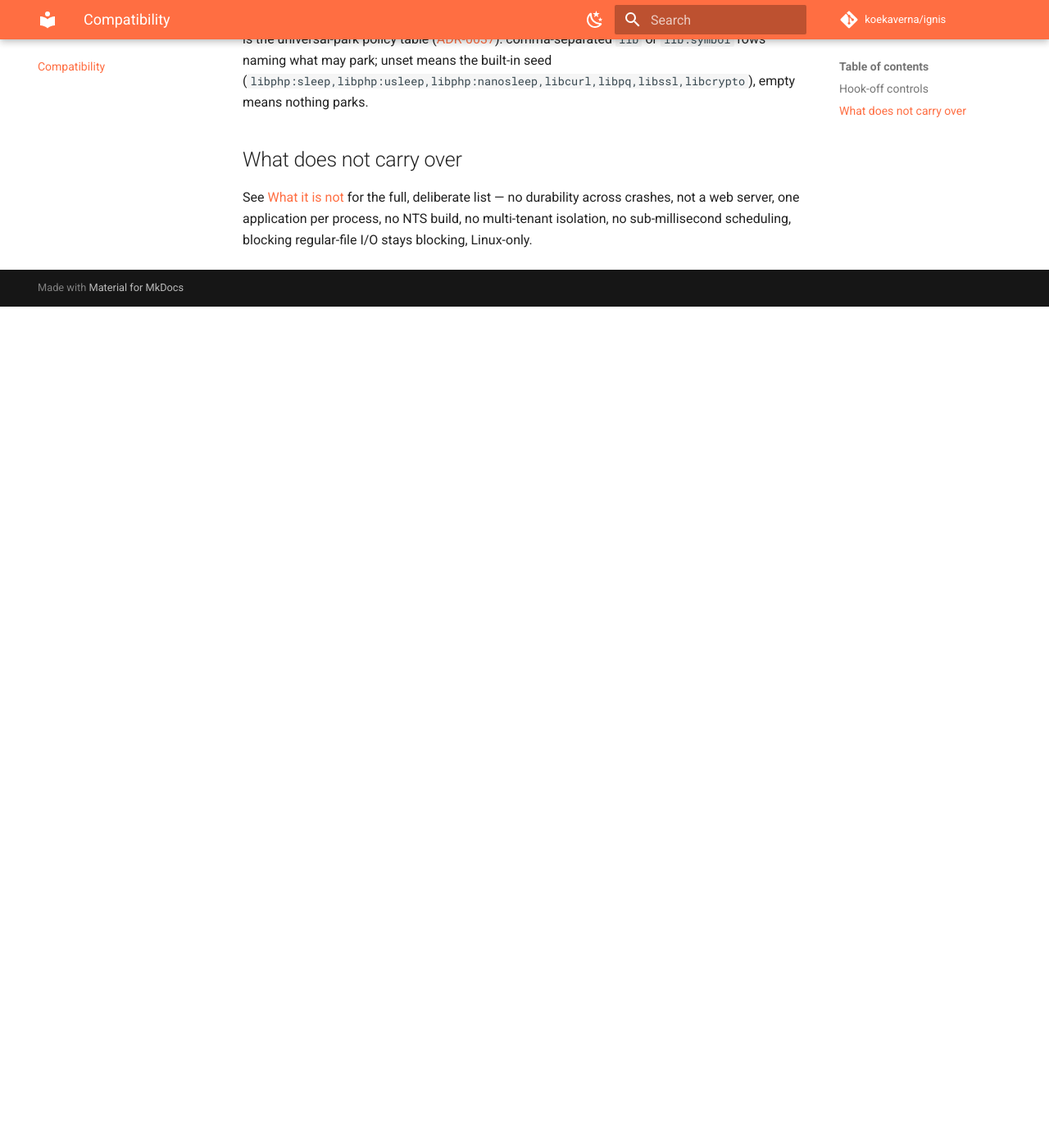
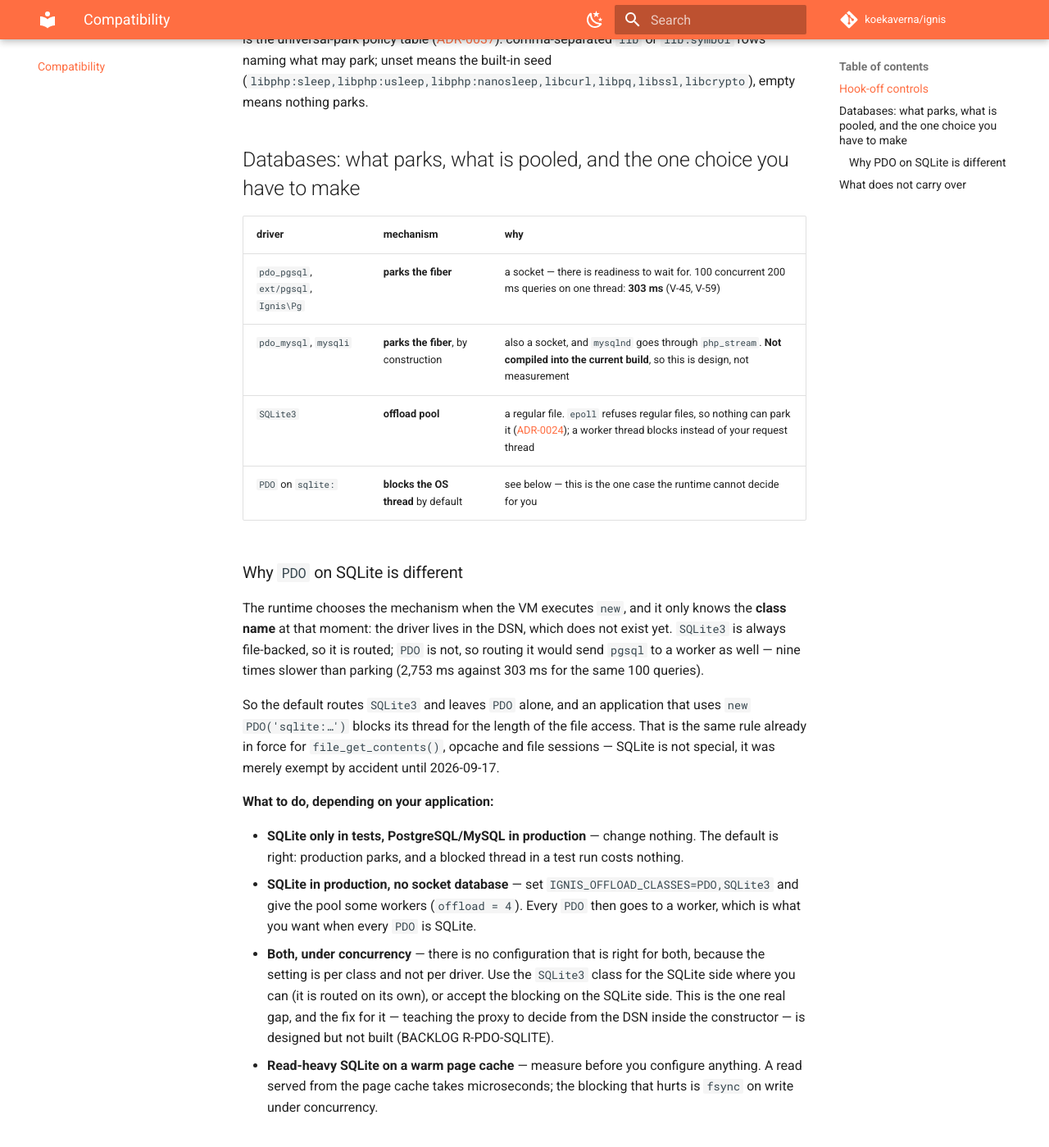
Before and after one commit to koekaverna/ignis, an MkDocs documentation site: the page built from docs/compatibility.md, in a window 1280 px wide and 1400 px high, scrolled down 2477 px. Shown: the whole window at 82% size. Built offline with MkDocs 1.6.1 and Material for MkDocs 9.7.7, drawn with Linux system fonts in a browser that asks for light colours; comment, search, counter and statistics services are not loaded; before the commit the page ends 2851 px from its top, so only the background shows below that.

Commit message:
docs: work through the pdo_sqlite trade-off on the compatibility page and in the configuration reference
The runtime picks a mechanism at , where only the class name exists — the driver is in the DSN — so IGNIS_OFFLOAD_CLASSES is per class and not per driver, and an application using both pgsql and sqlite under concurrency cannot have both right. The compatibility page now has a Databases section with the four cases (sqlite in tests only, sqlite in production, both, read-heavy sqlite) and the numbers behind each; the configuration reference explains why the setting cannot be finer.

The designed fix — give the proxy the original create_object so it carries a real PDO payload, then decide from the DSN inside the constructor — is recorded as BACKLOG R-PDO-SQLITE with its gate, not built (owner decision).

```diff
--- a/docs/compatibility.md
+++ b/docs/compatibility.md
@@ -39,6 +39,43 @@ naming what may park; unset means the built-in seed
 (`libphp:sleep,libphp:usleep,libphp:nanosleep,libcurl,libpq,libssl,libcrypto`), empty means
 nothing parks.
 
+## Databases: what parks, what is pooled, and the one choice you have to make
+
+| driver | mechanism | why |
+|---|---|---|
+| `pdo_pgsql`, `ext/pgsql`, `Ignis\Pg` | **parks the fiber** | a socket — there is readiness to wait for. 100 concurrent 200 ms queries on one thread: **303 ms** (V-45, V-59) |
+| `pdo_mysql`, `mysqli` | **parks the fiber**, by construction | also a socket, and `mysqlnd` goes through `php_stream`. **Not compiled into the current build**, so this is design, not measurement |
+| `SQLite3` | **offload pool** | a regular file. `epoll` refuses regular files, so nothing can park it ([ADR-0024](concept/non-goals.md)); a worker thread blocks instead of your request thread |
+| `PDO` on `sqlite:` | **blocks the OS thread** by default | see below — this is the one case the runtime cannot decide for you |
+
+### Why `PDO` on SQLite is different
+
+The runtime chooses the mechanism when the VM executes `new`, and it only knows the **class name**
+at that moment: the driver lives in the DSN, which does not exist yet. `SQLite3` is always
+file-backed, so it is routed; `PDO` is not, so routing it would send `pgsql` to a worker as well —
+nine times slower than parking (2,753 ms against 303 ms for the same 100 queries).
+
+So the default routes `SQLite3` and leaves `PDO` alone, and an application that uses
+`new PDO('sqlite:…')` blocks its thread for the length of the file access. That is the same rule
+already in force for `file_get_contents()`, opcache and file sessions — SQLite is not special, it
+was merely exempt by accident until 2026-09-17.
+
+**What to do, depending on your application:**
+
+- **SQLite only in tests, PostgreSQL/MySQL in production** — change nothing. The default is right:
+  production parks, and a blocked thread in a test run costs nothing.
+- **SQLite in production, no socket database** — set `IGNIS_OFFLOAD_CLASSES=PDO,SQLite3` and give
+  the pool some workers (`offload = 4`). Every `PDO` then goes to a worker, which is what you want
+  when every `PDO` is SQLite.
+- **Both, under concurrency** — there is no configuration that is right for both, because the
+  setting is per class and not per driver. Use the `SQLite3` class for the SQLite side where you
+  can (it is routed on its own), or accept the blocking on the SQLite side. This is the one real
+  gap, and the fix for it — teaching the proxy to decide from the DSN inside the constructor — is
+  designed but not built (BACKLOG R-PDO-SQLITE).
+- **Read-heavy SQLite on a warm page cache** — measure before you configure anything. A read served
+  from the page cache takes microseconds; the blocking that hurts is `fsync` on write under
+  concurrency.
+
 ## What does not carry over
 
 See [What it is not](concept/non-goals.md) for the full, deliberate list — no durability across
--- a/docs/reference/configuration.md
+++ b/docs/reference/configuration.md
@@ -82,6 +82,15 @@ Measured behaviour: 413 on an oversized body, connections closed on both timeout
 under `wrk -c64` against a cap of 8 with the server still healthy afterwards, and a `SIGTERM` drain
 that finished five 1.5 s requests while refusing new connections (V-55, V-56).
 
+!!! note "`IGNIS_OFFLOAD_CLASSES` is per class, not per driver"
+
+    The runtime picks the mechanism when the VM executes `new`, where only the class name exists —
+    the driver is in the DSN, which the constructor has not seen yet. So `PDO` is all-or-nothing:
+    routing it sends `pgsql` to a worker too (2,753 ms against 303 ms for 100 × 200 ms queries),
+    and leaving it alone makes `new PDO('sqlite:…')` block the thread for the file access. Pick by
+    what your application actually uses — the cases are worked through in
+    [Compatibility](../compatibility.md#databases-what-parks-what-is-pooled-and-the-one-choice-you-have-to-make).
+
 ### `IGNIS_PARK` — universal-park policy table
 
 Grammar (comma-separated entries, whitespace around each entry trimmed):
```
Also changed, not shown: BACKLOG.md (+2 -0 lines), DECISIONS.md (+7 -0 lines), JOURNAL.md (+1 -0 lines).
